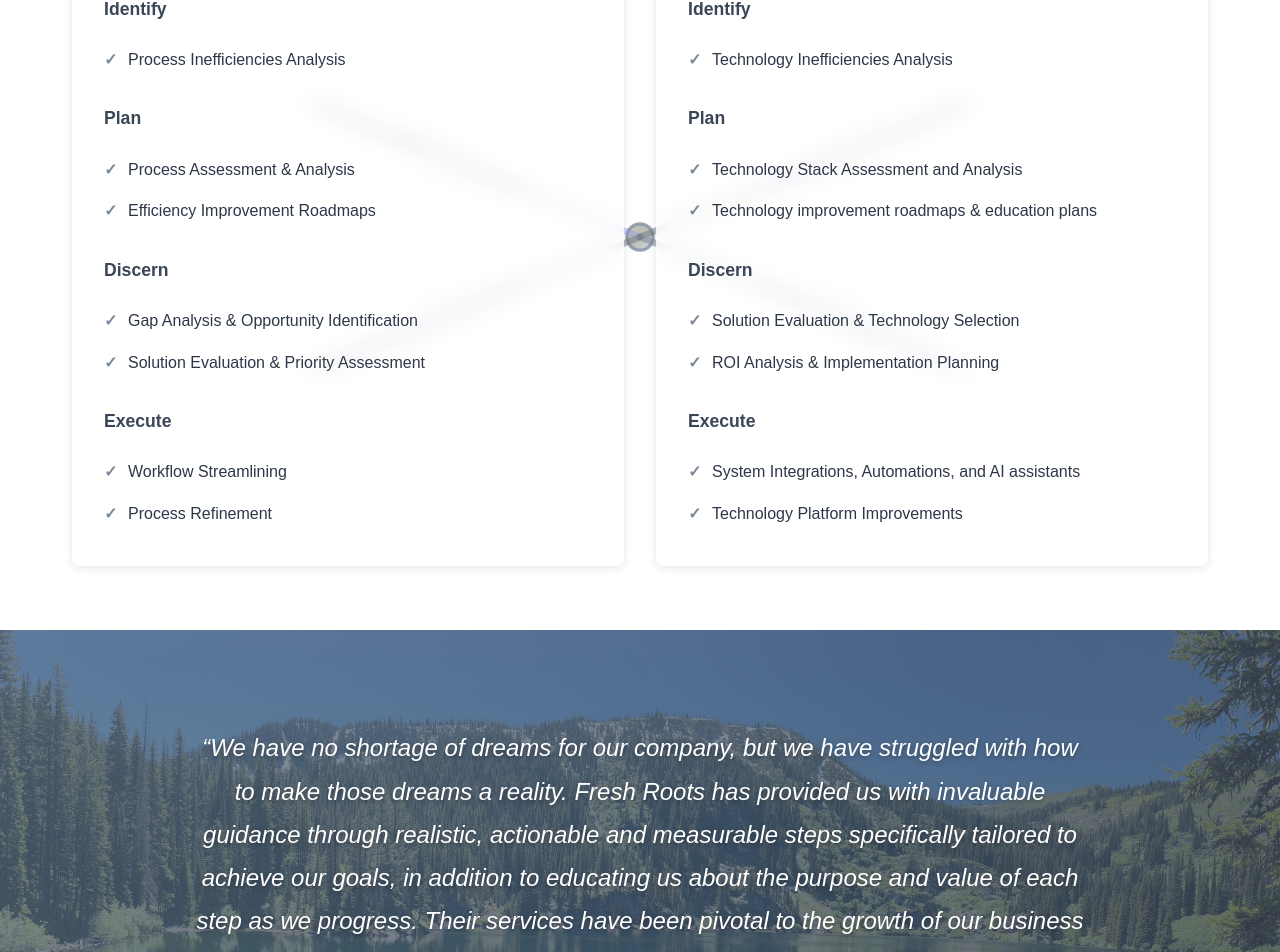
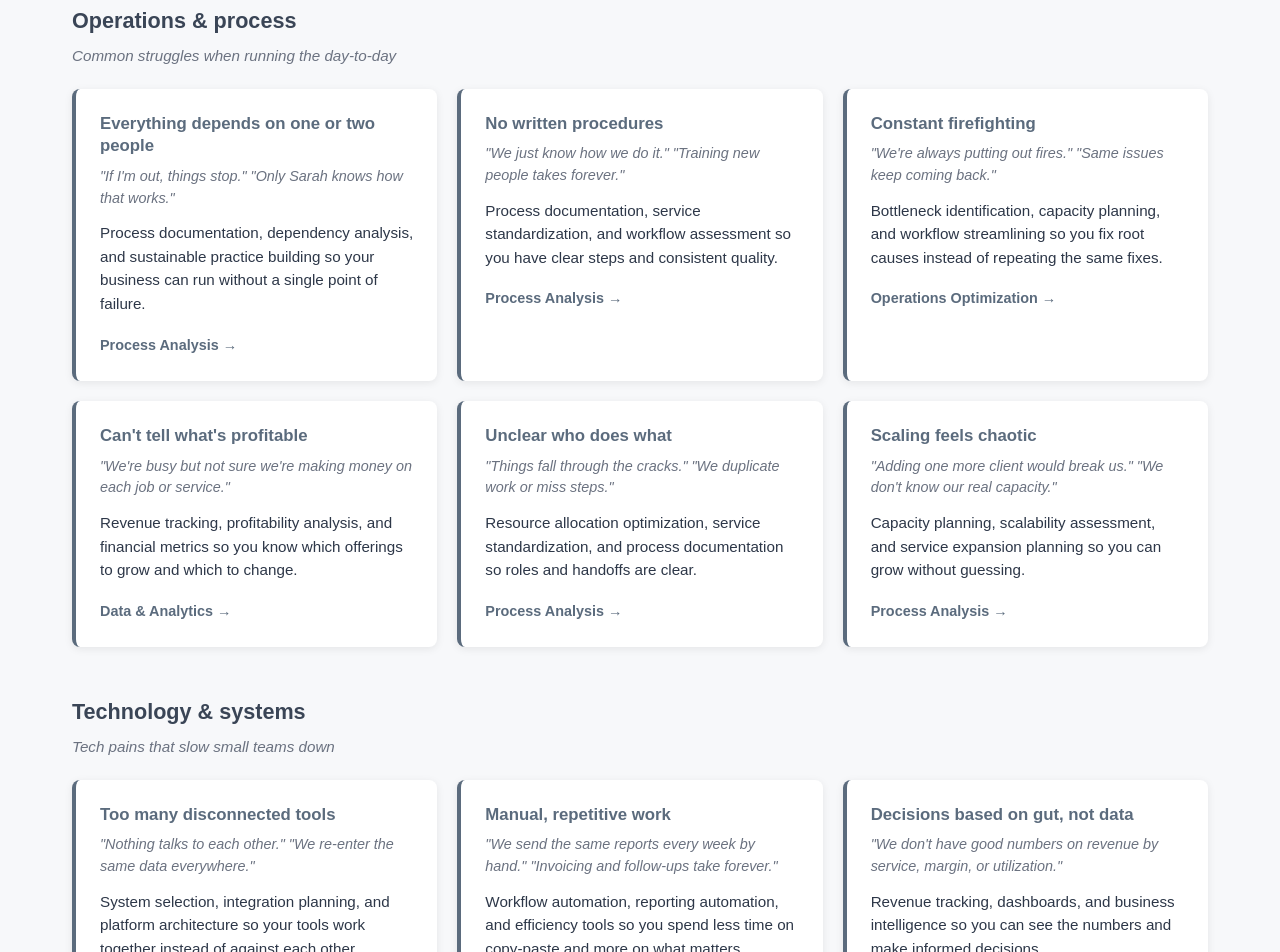
Before and after one commit to jmitterling0520/Fresh-Roots, a Next.js app in the folder Website/: page / in a window 1280 px wide. Shown: the part 1650-2602 px from the top of the page. Built offline with nearby package versions, Linux system fonts and the light colour scheme; a web font is replaced by a local one.

Commit message:
Deploy: update from local

```diff
--- a/Website/app/globals.css
+++ b/Website/app/globals.css
@@ -494,6 +494,117 @@ nav {
   left: 0;
   color: var(--secondary-color);
   font-weight: bold;
+}
+
+/* Challenges Section */
+.challenges {
+  padding: 4rem 2rem;
+  background-color: var(--bg-light);
+}
+
+.challenges-subtitle {
+  max-width: 720px;
+  margin-left: auto;
+  margin-right: auto;
+}
+
+.challenges-groups {
+  display: flex;
+  flex-direction: column;
+  gap: 3rem;
+  margin-top: 3rem;
+}
+
+.challenges-group-title {
+  font-size: 1.35rem;
+  color: var(--primary-dark);
+  margin-bottom: 0.35rem;
+  font-weight: 700;
+}
+
+.challenges-group-description {
+  font-size: 0.95rem;
+  color: var(--text-light);
+  margin-bottom: 1.25rem;
+  font-style: italic;
+}
+
+.challenges-grid {
+  display: grid;
+  grid-template-columns: repeat(auto-fit, minmax(280px, 1fr));
+  gap: 1.25rem;
+}
+
+.challenge-card {
+  background-color: var(--bg-white);
+  padding: 1.5rem;
+  border-radius: 8px;
+  box-shadow: 0 2px 8px rgba(0, 0, 0, 0.08);
+  border-left: 4px solid var(--primary-color);
+  transition: box-shadow 0.25s, transform 0.25s;
+}
+
+.challenge-card:hover {
+  box-shadow: 0 4px 14px rgba(0, 0, 0, 0.12);
+  transform: translateY(-2px);
+}
+
+.challenge-problem {
+  font-size: 1.05rem;
+  color: var(--primary-color);
+  margin-bottom: 0.5rem;
+  font-weight: 600;
+  line-height: 1.35;
+}
+
+.challenge-quote {
+  font-size: 0.9rem;
+  color: var(--text-light);
+  font-style: italic;
+  margin-bottom: 0.75rem;
+  line-height: 1.5;
+}
+
+.challenge-solution {
+  font-size: 0.95rem;
+  color: var(--text-dark);
+  margin-bottom: 1rem;
+  line-height: 1.55;
+}
+
+.challenge-link {
+  font-size: 0.9rem;
+  font-weight: 600;
+  color: var(--primary-color);
+  text-decoration: none;
+  transition: color 0.2s;
+}
+
+.challenge-link:hover {
+  color: var(--primary-dark);
+  text-decoration: underline;
+}
+
+.challenges-cta {
+  text-align: center;
+  margin-top: 3rem;
+  padding-top: 2rem;
+  border-top: 1px solid var(--border-color);
+}
+
+.challenges-cta p {
+  margin-bottom: 1rem;
+  color: var(--text-dark);
+}
+
+.challenges-cta a:not(.cta-button) {
+  color: var(--primary-color);
+  font-weight: 600;
+  text-decoration: none;
+}
+
+.challenges-cta a:not(.cta-button):hover {
+  text-decoration: underline;
 }
 
 /* Testimonial Section */
--- a/Website/app/page.tsx
+++ b/Website/app/page.tsx
@@ -1,6 +1,7 @@
 import Navigation from '@/components/Navigation'
 import Hero from '@/components/Hero'
 import About from '@/components/About'
+import Challenges from '@/components/Challenges'
 import Services from '@/components/Services'
 import Testimonial from '@/components/Testimonial'
 import Expertise from '@/components/Expertise'
@@ -13,6 +14,7 @@ export default function Home() {
       <Navigation />
       <Hero />
       <About />
+      <Challenges />
       <Services />
       <Testimonial />
       <Expertise />
--- /dev/null
+++ b/Website/components/Challenges.tsx
@@ -0,0 +1,153 @@
+'use client'
+
+type ChallengeCard = {
+  problem: string
+  quote: string
+  solutionSummary: string
+  linkHref: string
+  linkLabel: string
+}
+
+type ChallengeGroup = {
+  title: string
+  description: string
+  challenges: ChallengeCard[]
+}
+
+const challengeGroups: ChallengeGroup[] = [
+  {
+    title: 'Operations & process',
+    description: 'Common struggles when running the day-to-day',
+    challenges: [
+      {
+        problem: 'Everything depends on one or two people',
+        quote: '"If I\'m out, things stop." "Only Sarah knows how that works."',
+        solutionSummary: 'Process documentation, dependency analysis, and sustainable practice building so your business can run without a single point of failure.',
+        linkHref: '#expertise',
+        linkLabel: 'Process Analysis',
+      },
+      {
+        problem: 'No written procedures',
+        quote: '"We just know how we do it." "Training new people takes forever."',
+        solutionSummary: 'Process documentation, service standardization, and workflow assessment so you have clear steps and consistent quality.',
+        linkHref: '#expertise',
+        linkLabel: 'Process Analysis',
+      },
+      {
+        problem: 'Constant firefighting',
+        quote: '"We\'re always putting out fires." "Same issues keep coming back."',
+        solutionSummary: 'Bottleneck identification, capacity planning, and workflow streamlining so you fix root causes instead of repeating the same fixes.',
+        linkHref: '#services',
+        linkLabel: 'Operations Optimization',
+      },
+      {
+        problem: "Can't tell what's profitable",
+        quote: '"We\'re busy but not sure we\'re making money on each job or service."',
+        solutionSummary: 'Revenue tracking, profitability analysis, and financial metrics so you know which offerings to grow and which to change.',
+        linkHref: '#expertise',
+        linkLabel: 'Data & Analytics',
+      },
+      {
+        problem: 'Unclear who does what',
+        quote: '"Things fall through the cracks." "We duplicate work or miss steps."',
+        solutionSummary: 'Resource allocation optimization, service standardization, and process documentation so roles and handoffs are clear.',
+        linkHref: '#expertise',
+        linkLabel: 'Process Analysis',
+      },
+      {
+        problem: 'Scaling feels chaotic',
+        quote: '"Adding one more client would break us." "We don\'t know our real capacity."',
+        solutionSummary: 'Capacity planning, scalability assessment, and service expansion planning so you can grow without guessing.',
+        linkHref: '#expertise',
+        linkLabel: 'Process Analysis',
+      },
+    ],
+  },
+  {
+    title: 'Technology & systems',
+    description: 'Tech pains that slow small teams down',
+    challenges: [
+      {
+        problem: 'Too many disconnected tools',
+        quote: '"Nothing talks to each other." "We re-enter the same data everywhere."',
+        solutionSummary: 'System selection, integration planning, and platform architecture so your tools work together instead of against each other.',
+        linkHref: '#expertise',
+        linkLabel: 'System Integrations',
+      },
+      {
+        problem: 'Manual, repetitive work',
+        quote: '"We send the same reports every week by hand." "Invoicing and follow-ups take forever."',
+        solutionSummary: 'Workflow automation, reporting automation, and efficiency tools so you spend less time on copy-paste and more on what matters.',
+        linkHref: '#expertise',
+        linkLabel: 'Automation',
+      },
+      {
+        problem: 'Decisions based on gut, not data',
+        quote: '"We don\'t have good numbers on revenue by service, margin, or utilization."',
+        solutionSummary: 'Revenue tracking, dashboards, and business intelligence so you can see the numbers and make informed decisions.',
+        linkHref: '#expertise',
+        linkLabel: 'Data & Analytics',
+      },
+      {
+        problem: 'Outgrown current software',
+        quote: '"Our system worked when we were smaller." "We need to move but don\'t know to what."',
+        solutionSummary: 'Technology stack assessment, CRM or PM migration planning, and incremental implementation so you grow without a risky big bang.',
+        linkHref: '#services',
+        linkLabel: 'Technology Efficiency',
+      },
+      {
+        problem: 'No single view of customers or jobs',
+        quote: '"Customer info is in email, spreadsheets, and our old system." "We can\'t easily see history or status."',
+        solutionSummary: 'CRM implementation, documentation systems, and operational dashboards so you have one place to see clients and work.',
+        linkHref: '#expertise',
+        linkLabel: 'System Integrations',
+      },
+      {
+        problem: 'Unclear or costly tech stack',
+        quote: '"We\'re not sure we\'re using the right tools." "Subscriptions add up and we don\'t know what we need."',
+        solutionSummary: 'Platform architecture review, technology stack assessment, and ROI analysis so your tools fit your size and goals.',
+        linkHref: '#services',
+        linkLabel: 'Technology Efficiency',
+      },
+    ],
+  },
+]
+
+export default function Challenges() {
+  return (
+    <section id="challenges" className="challenges">
+      <div className="container">
+        <h2 className="section-title">Challenges We Help With</h2>
+        <p className="section-subtitle challenges-subtitle">
+          Many small and family-owned businesses run into the same operational and technology issues. If any of these sound familiar, we can connect them to concrete solutions—process, systems, and incremental improvement.
+        </p>
+        <div className="challenges-groups">
+          {challengeGroups.map((group, groupIndex) => (
+            <div key={groupIndex} className="challenges-group">
+              <h3 className="challenges-group-title">{group.title}</h3>
+              <p className="challenges-group-description">{group.description}</p>
+              <div className="challenges-grid">
+                {group.challenges.map((card, cardIndex) => (
+                  <div key={cardIndex} className="challenge-card">
+                    <h4 className="challenge-problem">{card.problem}</h4>
+                    <p className="challenge-quote">{card.quote}</p>
+                    <p className="challenge-solution">{card.solutionSummary}</p>
+                    <a href={card.linkHref} className="challenge-link">
+                      {card.linkLabel} →
+                    </a>
+                  </div>
+                ))}
+              </div>
+            </div>
+          ))}
+        </div>
+        <div className="challenges-cta">
+          <p>See how we organize our work: our <a href="#services">Services</a> and <a href="#expertise">Areas of Expertise</a>.</p>
+          <a href="#contact" className="cta-button">
+            Let&apos;s Discuss Your Situation
+          </a>
+        </div>
+      </div>
+    </section>
+  )
+}
--- a/Website/components/Contact.tsx
+++ b/Website/components/Contact.tsx
@@ -57,7 +57,7 @@ export default function Contact() {
               <div>
                 <h3 style={{ color: 'white', marginBottom: '0.5rem' }}>Learn</h3>
                 <p style={{ marginBottom: 0 }}>
-                  See what we do: <a href="#about">About</a>, <a href="#services">Services</a>, and <a href="#expertise">Expertise</a>.
+                  See what we do: <a href="#about">About</a>, <a href="#challenges">Challenges</a>, <a href="#services">Services</a>, and <a href="#expertise">Expertise</a>.
                 </p>
               </div>
             </div>
--- a/Website/components/Navigation.tsx
+++ b/Website/components/Navigation.tsx
@@ -11,6 +11,7 @@ export default function Navigation() {
 
         <ul className="nav-links">
           <li><Link href="/#about">About</Link></li>
+          <li><Link href="/#challenges">Challenges</Link></li>
           <li><Link href="/#services">Services</Link></li>
           <li><Link href="/#expertise">Expertise</Link></li>
           <li><Link href="/#contact">How to Engage</Link></li>
```
Also changed, not shown: 1 other file (tests, documents, lock files or other folders).
